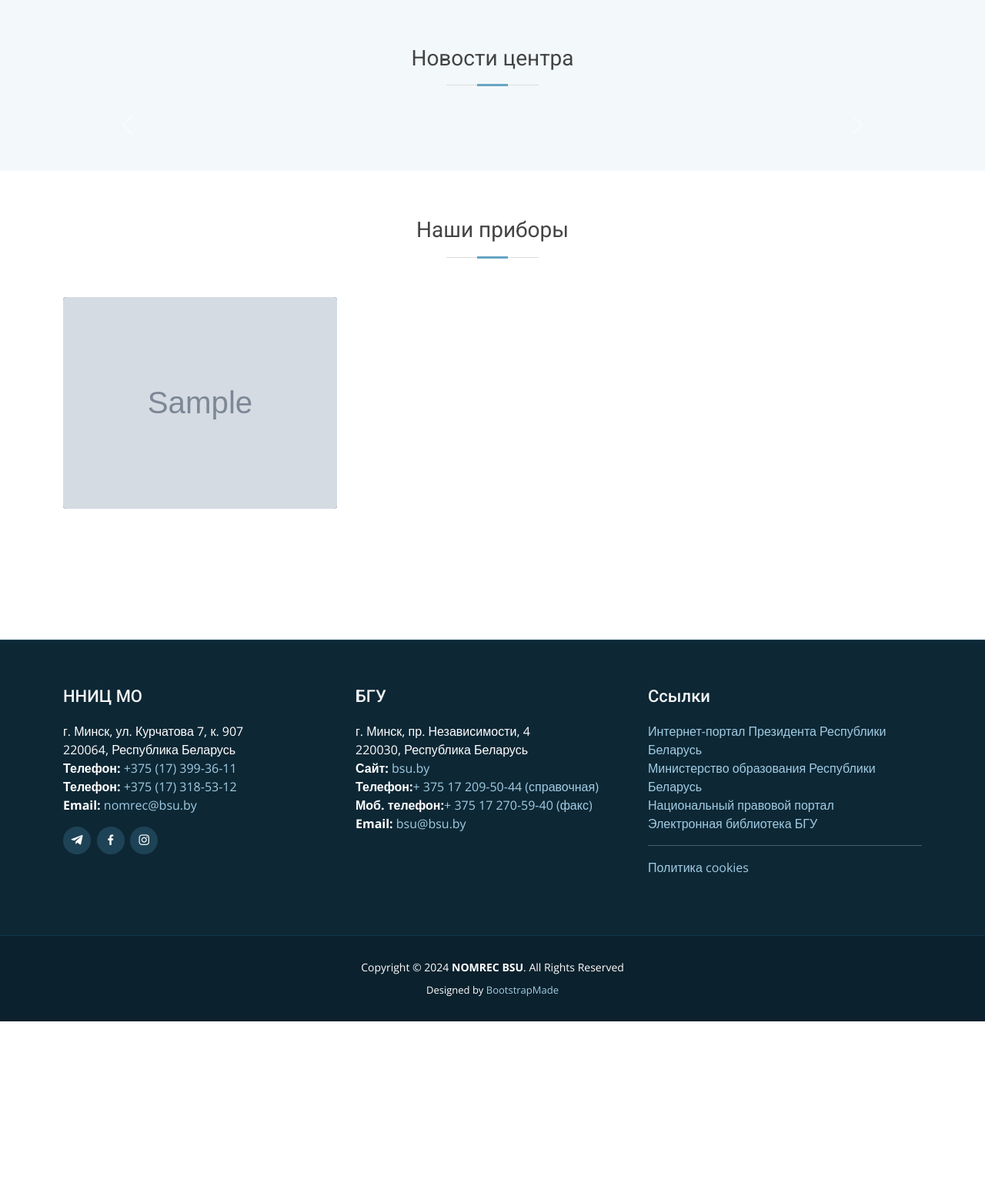
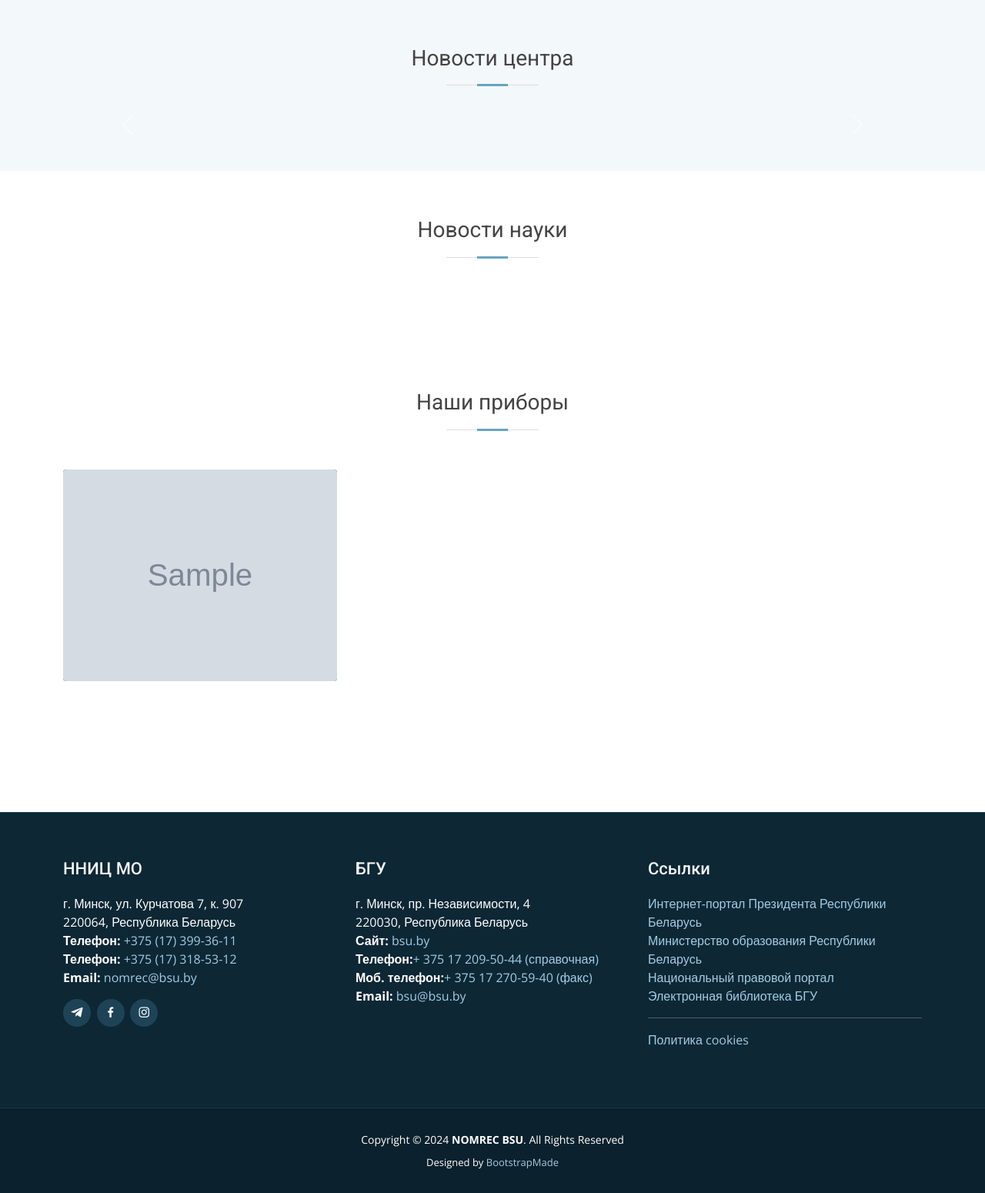
Before and after one commit to silkov78/ozone-bsu, a Django app: page / in a window 1280 px wide. Shown: the part 1670-3220 px from the top of the page at 77% size. Before the commit the page ends 2997 px from the top, so only its background shows below. Run offline with Django 4.2, Linux system fonts and the light colour scheme; tables that the repository leaves empty hold one stand-in row (values such as "Sample post"); grey boxes marked "Sample" are stand-in pictures; parts of the project's set-up code (start-up, migrations or seed data) failed here and were passed over; some libraries are stand-ins or nearby versions.

Commit message:
news-tags: the second carousel is "Science news"

```diff
--- a/ozone_v4/main_app/views.py
+++ b/ozone_v4/main_app/views.py
@@ -10,6 +10,7 @@
 def main_page(request):
     context = {
         'about_us_news': News.objects.filter(status='PB', tag="WE").order_by('-published')[0:3],
+        'science_news': News.objects.filter(status='PB', tag="SCI").order_by('-published')[0:3],
         'devices': Devices.objects.all()[0:6]
     }
 
--- a/ozone_v4/templates/index.html
+++ b/ozone_v4/templates/index.html
@@ -134,10 +134,62 @@
                     <h2>{% trans 'Новости центра' %}</h2>
                 </div>
 
-                <div id="carouselExampleAutoplaying" class="carousel slide" data-bs-ride="carousel">
+                <div id="carouselCenterNews" class="carousel slide" data-bs-ride="carousel">
                   <div class="carousel-inner">
 
                       {% for news_item in about_us_news %}
+                        <div class="carousel-item {% if forloop.first %}active{% endif %}">
+                            <div class="col-lg-12 col-sm-12 mb-5">
+                                <div class="card">
+                                    <div class="card-img">
+                                        <img src="{{ news_item.image_logo.url }}" alt="...">
+                                    </div>
+                                    <div class="card-body">
+                                        <h5 class="card-title"><a href="{% url 'blog-page-url' %}">{{ news_item.title }}</a></h5>
+                                        <p class="card-text text-center">{{ news_item.subtitle }}</p>
+                                        <div class="card-meta d-flex justify-content-between align-items-center">
+                                            <div class="date">
+                                                <i class="bi bi-clock"></i>
+                                                <time>{{ news_item.published }}</time>
+                                            </div>
+                                            <div class="read-more">
+                                                <a href="{% url 'blog-page-url' %}">{% trans 'Подробнее' %}</a>
+                                            </div>
+                                        </div>
+
+                                    </div>
+                                </div>
+                            </div>
+                        </div>
+                      {% endfor %}
+
+                  </div>
+
+                  <button class="carousel-control-prev" type="button" data-bs-target="#carouselExampleAutoplaying" data-bs-slide="prev">
+                    <span class="carousel-control-prev-icon" aria-hidden="true"></span>
+                    <span class="visually-hidden">Previous</span>
+                  </button>
+                  <button class="carousel-control-next" type="button" data-bs-target="#carouselExampleAutoplaying" data-bs-slide="next">
+                    <span class="carousel-control-next-icon" aria-hidden="true"></span>
+                    <span class="visually-hidden">Next</span>
+                  </button>
+                </div>
+
+            </div>
+
+        </section>
+
+
+        <section class="news">
+            <div class="container">
+                <div class="section-title">
+                    <h2>{% trans 'Новости науки' %}</h2>
+                </div>
+
+                <div id="carouselScienceNews" class="carousel slide" data-bs-ride="carousel">
+                  <div class="carousel-inner">
+
+                      {% for news_item in science_news %}
                         <div class="carousel-item {% if forloop.first %}active{% endif %}">
                             <div class="col-lg-12 col-sm-12 mb-5">
                                 <div class="card">
```
